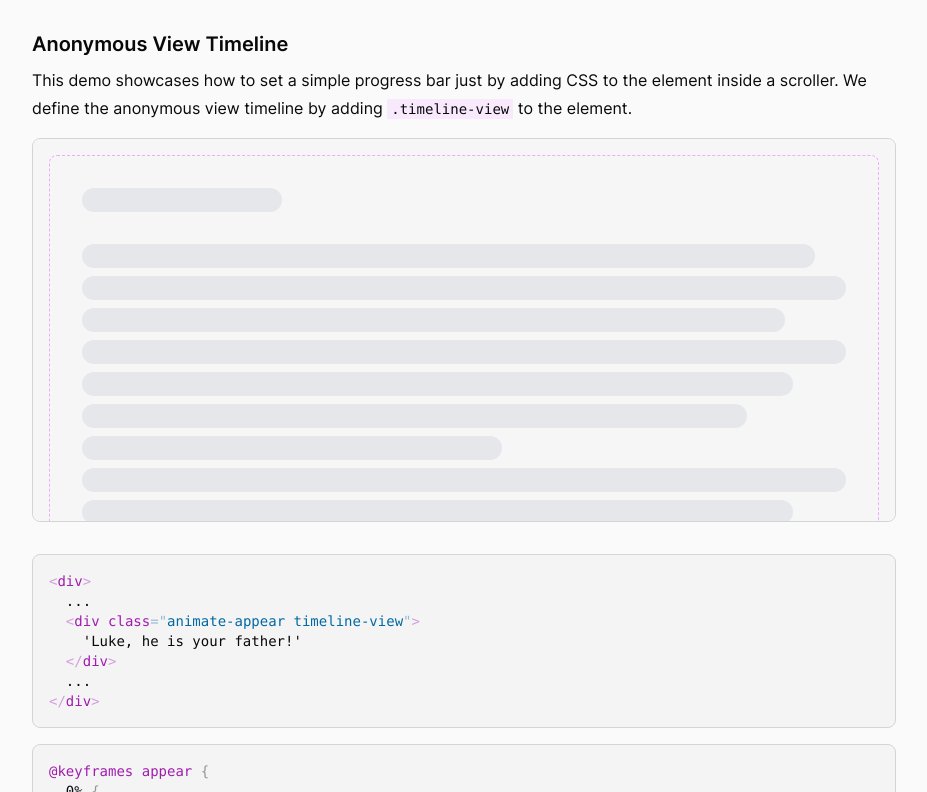
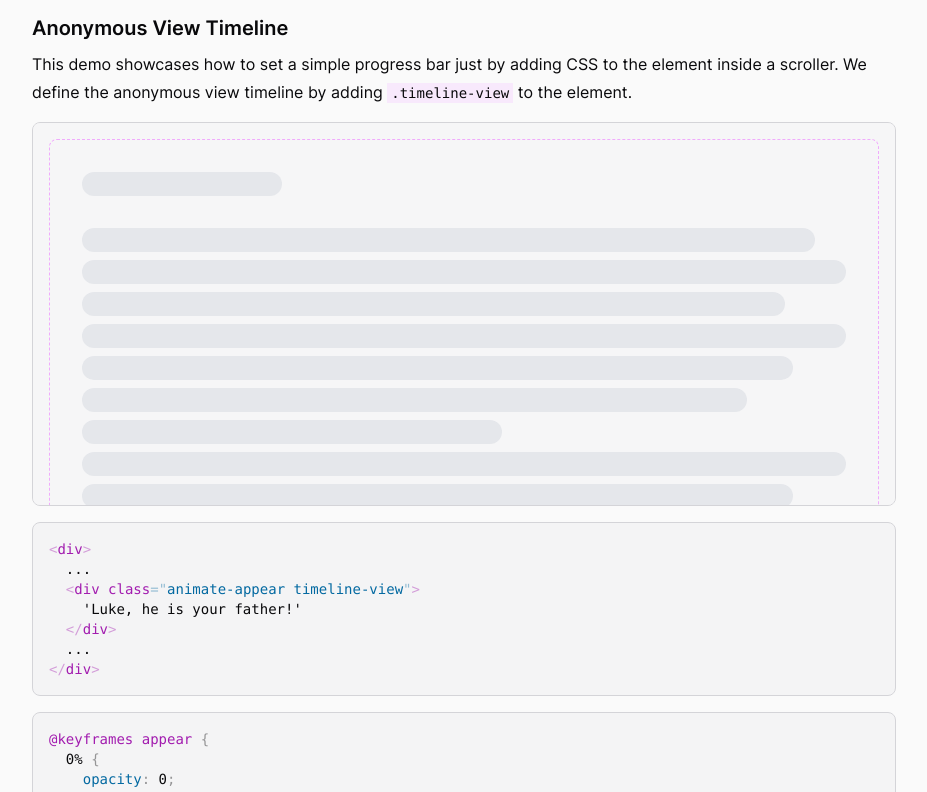
Before and after one commit to adamplesnik/tailwindcss-scroll-driven-animations, a React (Vite) app: page /usage in a window 1280 px wide. Shown: the part 2328-3120 px from the top of the page, without its empty margins (176-1103 px from the left). Built offline with nearby package versions, Linux system fonts and the light colour scheme; what @adam.plesnik/tailwindcss-scroll-driven-animations would draw is missing.

Commit message:
Fix spacing

```diff
--- a/src/components/CodeBlock.tsx
+++ b/src/components/CodeBlock.tsx
@@ -17,7 +17,7 @@ const CodeBlock = ({
   return (
     <div
       className={
-        'mb-2 rounded-lg border border-zinc-300 bg-zinc-100 md:mb-4 dark:border-zinc-700 dark:bg-slate-800 dark:text-zinc-300'
+        'mb-4 rounded-lg border border-zinc-300 bg-zinc-100 dark:border-zinc-700 dark:bg-slate-800 dark:text-zinc-300'
       }
     >
       <code
--- a/src/demos/DemoWrapper.tsx
+++ b/src/demos/DemoWrapper.tsx
@@ -2,7 +2,7 @@ import { PropsWithChildren } from 'react'
 
 const DemoWrapper = ({ children }: PropsWithChildren<DemoWrapperProps>) => {
   return (
-    <div className="relative mb-8 h-96 overflow-y-auto overflow-x-hidden rounded-lg border border-zinc-300 bg-zinc-100/70 dark:border-zinc-700 dark:bg-black/10">
+    <div className="relative mb-4 h-96 overflow-y-auto overflow-x-hidden rounded-lg border border-zinc-300 bg-zinc-100/70 dark:border-zinc-700 dark:bg-black/10">
       {children}
     </div>
   )
```
